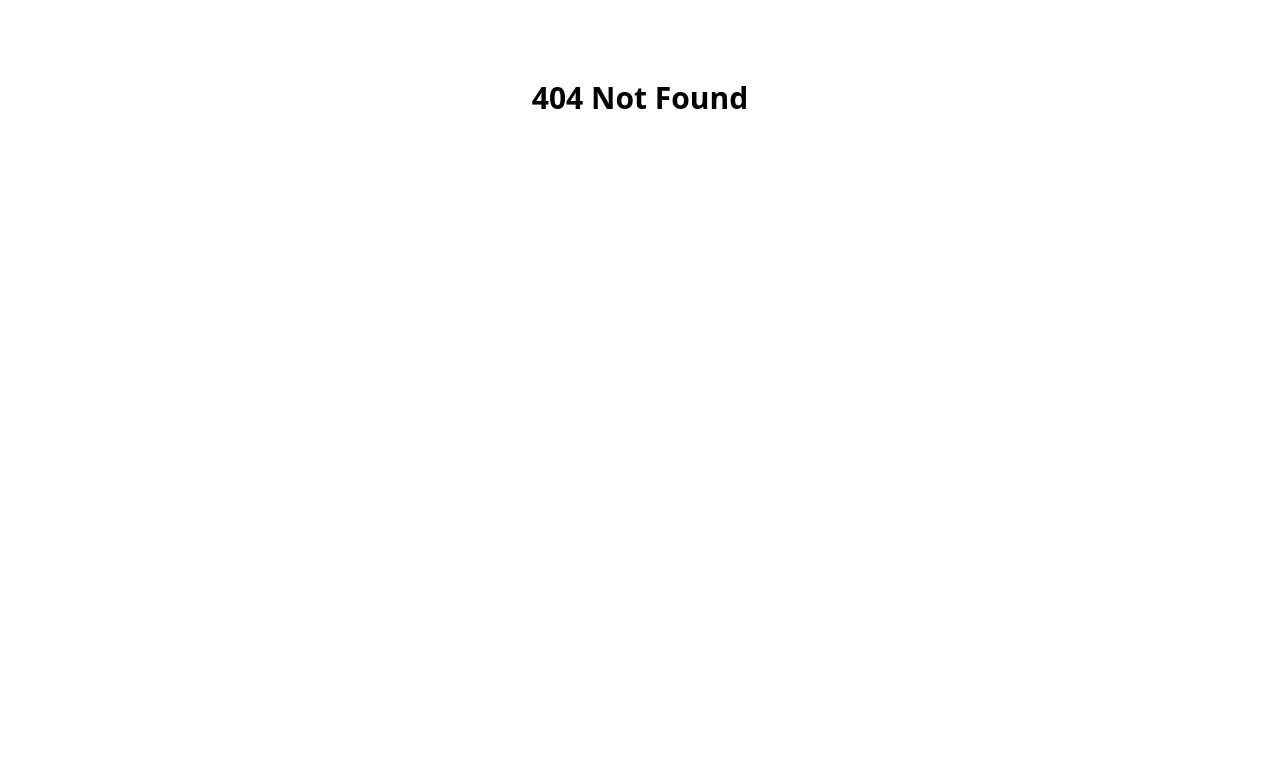
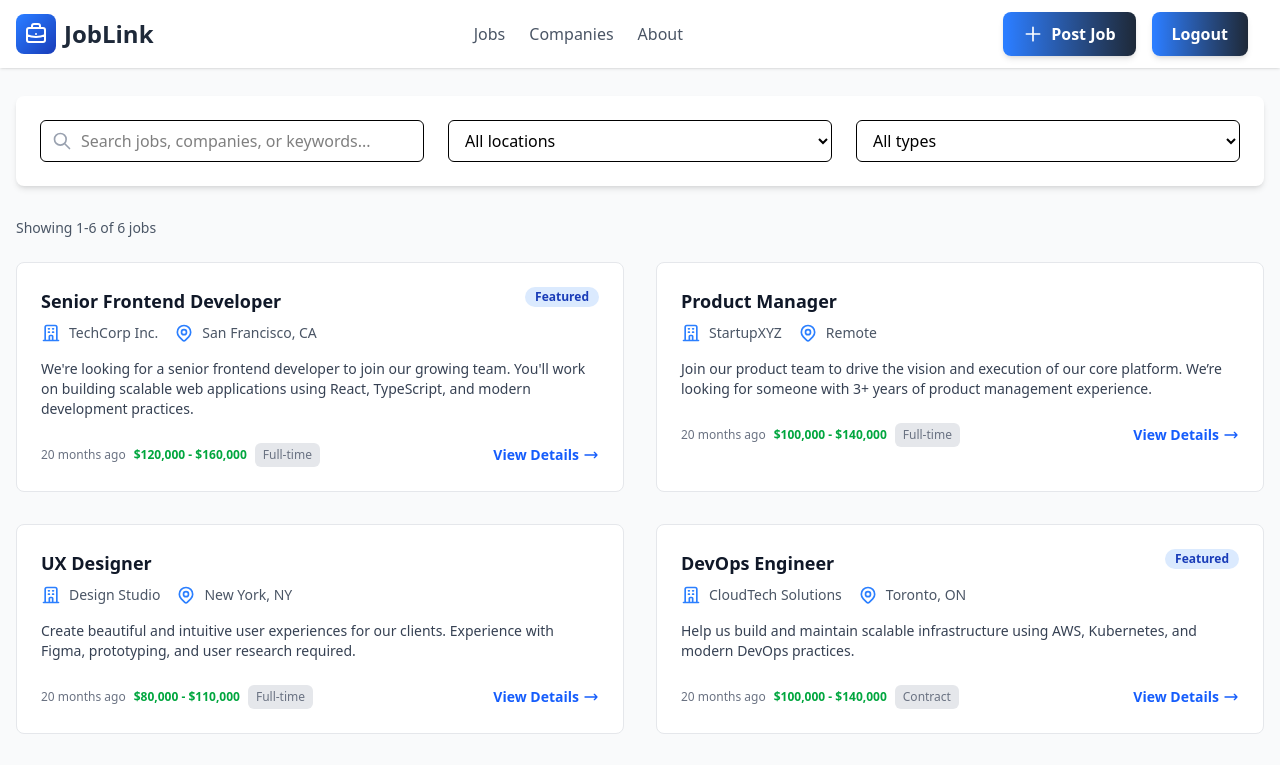
Before and after one commit to sripavantejb/Job-Web-Application, a React (Vite) app in the folder frontend/: page /jobs in a window 1280 px wide. Before the commit this address had no page. Shown: the top 765 px of the page. Built offline with nearby package versions, Linux system fonts and the light colour scheme.

Commit message:
added about page and jobfeed page

```diff
--- a/frontend/src/App.jsx
+++ b/frontend/src/App.jsx
@@ -4,6 +4,7 @@ import LoginForm from './components/LoginForm'
 import { Router, Routes, BrowserRouter, Route } from 'react-router-dom'
 import PostJob from './components/PostJob'
 import About from './components/About'
+import JobFeed from './components/JobFeed'
 
 function App() {
 
@@ -16,6 +17,7 @@ function App() {
         <Route path='*' element={<h1 className='text-center mt-20 text-3xl font-bold'>404 Not Found</h1>} />
         <Route path='/post' element={<PostJob></PostJob>}/>
         <Route path='/about' element={<About/>}/>
+        <Route path='/jobs' element={<JobFeed/>}/>
       </Routes>
     </BrowserRouter>
     </>
--- a/frontend/src/components/Header.jsx
+++ b/frontend/src/components/Header.jsx
@@ -4,12 +4,6 @@ import { Link, useNavigate } from 'react-router-dom';
 const BriefcaseIcon = () => (
   <svg xmlns="http://www.w3.org/2000/svg" className="h-6 w-6 text-white" fill="none" viewBox="0 0 24 24" stroke="currentColor" strokeWidth={2}>
     <path strokeLinecap="round" strokeLinejoin="round" d="M21 13.255A23.931 23.931 0 0112 15c-3.183 0-6.22-.62-9-1.745M16 6V4a2 2 0 00-2-2h-4a2 2 0 00-2 2v2m4 6h.01M5 20h14a2 2 0 002-2V8a2 2 0 00-2-2H5a2 2 0 00-2 2v10a2 2 0 002 2z" />
-  </svg>
-);
-
-const SearchIcon = () => (
-  <svg xmlns="http://www.w3.org/2000/svg" className="h-5 w-5 text-gray-400" fill="none" viewBox="0 0 24 24" stroke="currentColor" strokeWidth={2}>
-    <path strokeLinecap="round" strokeLinejoin="round" d="M21 21l-6-6m2-5a7 7 0 11-14 0 7 7 0 0114 0z" />
   </svg>
 );
 
@@ -60,14 +54,6 @@ function Header() {
 
           <div className="flex items-center space-x-4">
 
-            <div className="hidden md:flex relative items-center">
-              <span className="absolute left-3"><SearchIcon /></span>
-              <input
-                type="text"
-                placeholder="Search Jobs"
-                className="pl-10 pr-4 py-2 border rounded-md focus:outline-none focus:ring-2 focus:ring-blue-500"
-              />
-            </div>
 
             <button className="flex items-center space-x-2 px-5 py-2.5 text-white font-semibold bg-gradient-to-r from-blue-500 to-gray-800 rounded-lg shadow-md hover:opacity-90" onClick={handlePost}>
               <PlusIcon />
--- /dev/null
+++ b/frontend/src/components/JobFeed.jsx
@@ -0,0 +1,166 @@
+import React from 'react';
+import Header from './Header';
+
+function JobFeed() {
+    const jobListings = [
+        {
+            title: 'Senior Frontend Developer',
+            company: 'TechCorp Inc.',
+            location: 'San Francisco, CA',
+            description: "We're looking for a senior frontend developer to join our growing team. You'll work on building scalable web applications using React, TypeScript, and modern development practices.",
+            postedAgo: '20 months ago',
+            salary: '$120,000 - $160,000',
+            type: 'Full-time',
+            isFeatured: true,
+        },
+        {
+            title: 'Product Manager',
+            company: 'StartupXYZ',
+            location: 'Remote',
+            description: 'Join our product team to drive the vision and execution of our core platform. We’re looking for someone with 3+ years of product management experience.',
+            postedAgo: '20 months ago',
+            salary: '$100,000 - $140,000',
+            type: 'Full-time',
+            isFeatured: false,
+        },
+        {
+            title: 'UX Designer',
+            company: 'Design Studio',
+            location: 'New York, NY',
+            description: 'Create beautiful and intuitive user experiences for our clients. Experience with Figma, prototyping, and user research required.',
+            postedAgo: '20 months ago',
+            salary: '$80,000 - $110,000',
+            type: 'Full-time',
+            isFeatured: false,
+        },
+        {
+            title: 'DevOps Engineer',
+            company: 'CloudTech Solutions',
+            location: 'Toronto, ON',
+            description: 'Help us build and maintain scalable infrastructure using AWS, Kubernetes, and modern DevOps practices.',
+            postedAgo: '20 months ago',
+            salary: '$100,000 - $140,000',
+            type: 'Contract',
+            isFeatured: true,
+        },
+        {
+            title: 'Data Scientist',
+            company: 'AI Innovations',
+            location: 'London, UK',
+            description: 'Work with large datasets to extract insights and build machine learning models. Python, SQL, and statistics experience required.',
+            postedAgo: '20 months ago',
+            salary: '£60,000 - £85,000',
+            type: 'Full-time',
+            isFeatured: false,
+        },
+        {
+            title: 'Marketing Intern',
+            company: 'Growth Co.',
+            location: 'Remote',
+            description: 'Learn digital marketing while supporting our growth team. Great opportunity for students or recent graduates.',
+            postedAgo: '20 months ago',
+            salary: '$20/hour',
+            type: 'Internship',
+            isFeatured: false,
+        },
+    ];
+
+    return (
+        <>
+        <div className='mb-12'>
+          <Header/>
+        </div>
+
+        <div className="bg-gray-50 py-12">
+            <div className="container mx-auto px-4">
+
+                <div className="bg-white p-6 rounded-lg shadow-md mb-8">
+                    <div className="grid grid-cols-1 md:grid-cols-3 gap-6">
+                        <div className="relative">
+                            <div className="absolute inset-y-0 left-0 pl-3 flex items-center pointer-events-none">
+                                <svg xmlns="http://www.w3.org/2000/svg" className="h-5 w-5 text-gray-400" fill="none" viewBox="0 0 24 24" stroke="currentColor" strokeWidth={2}>
+                                    <path strokeLinecap="round" strokeLinejoin="round" d="M21 21l-6-6m2-5a7 7 0 11-14 0 7 7 0 0114 0z" />
+                                </svg>
+                            </div>
+                            <input
+                                type="text"
+                                placeholder="Search jobs, companies, or keywords..."
+                                className="w-full pl-10 pr-4 py-2 border rounded-md"
+                            />
+                        </div>
+                        <div>
+                            <select className="w-full py-2 px-3 border rounded-md">
+                                <option>All locations</option>
+                                <option>Remote</option>
+                                <option>New York, NY</option>
+                                <option>San Francisco, CA</option>
+                            </select>
+                        </div>
+                        <div>
+                            <select className="w-full py-2 px-3 border rounded-md">
+                                <option>All types</option>
+                                <option>Full-time</option>
+                                <option>Contract</option>
+                                <option>Internship</option>
+                            </select>
+                        </div>
+                    </div>
+                </div>
+
+                <div className="mb-6">
+                    <p className="text-sm text-gray-600">
+                        Showing 1-6 of 6 jobs
+                    </p>
+                </div>
+
+                <div className="grid grid-cols-1 md:grid-cols-2 gap-8">
+                    {jobListings.map((job, index) => (
+                        <div key={index} className="bg-white border border-gray-200 rounded-lg p-6 hover:shadow-lg transition-shadow duration-300">
+                            <div className="flex justify-between items-start">
+                                <h3 className="text-lg font-bold text-gray-900">{job.title}</h3>
+                                {job.isFeatured && (
+                                    <span className="bg-blue-100 text-blue-800 text-xs font-semibold px-2.5 py-0.5 rounded-full">
+                                        Featured
+                                    </span>
+                                )}
+                            </div>
+                            <div className="mt-2 flex items-center space-x-4 text-sm text-gray-600">
+                                <div className="flex items-center">
+                                    <svg xmlns="http://www.w3.org/2000/svg" className="h-5 w-5 text-blue-500" fill="none" viewBox="0 0 24 24" stroke="currentColor" strokeWidth={2}>
+                                        <path strokeLinecap="round" strokeLinejoin="round" d="M19 21V5a2 2 0 00-2-2H7a2 2 0 00-2 2v16m14 0h2m-2 0h-5m-9 0H3m2 0h5M9 7h1m-1 4h1m4-4h1m-1 4h1m-5 10v-5a1 1 0 011-1h2a1 1 0 011 1v5m-4 0h4" />
+                                    </svg>
+                                    <span className="ml-2">{job.company}</span>
+                                </div>
+                                <div className="flex items-center">
+                                    <svg xmlns="http://www.w3.org/2000/svg" className="h-5 w-5 text-blue-500" fill="none" viewBox="0 0 24 24" stroke="currentColor" strokeWidth={2}>
+                                        <path strokeLinecap="round" strokeLinejoin="round" d="M17.657 16.657L13.414 20.9a1.998 1.998 0 01-2.827 0l-4.244-4.243a8 8 0 1111.314 0z" />
+                                        <path strokeLinecap="round" strokeLinejoin="round" d="M15 11a3 3 0 11-6 0 3 3 0 016 0z" />
+                                    </svg>
+                                    <span className="ml-2">{job.location}</span>
+                                </div>
+                            </div>
+                            <p className="mt-4 text-sm text-gray-700">
+                                {job.description}
+                            </p>
+                            <div className="mt-6 flex justify-between items-center">
+                                <div className="flex items-center space-x-2 text-xs text-gray-500">
+                                    <span>{job.postedAgo}</span>
+                                    <span className="font-bold text-green-600">{job.salary}</span>
+                                    <span className="bg-gray-200 px-2 py-1 rounded-md">{job.type}</span>
+                                </div>
+                                <a href="#" className="text-sm font-semibold text-blue-600 hover:text-blue-800 flex items-center">
+                                    View Details
+                                    <svg xmlns="http://www.w3.org/2000/svg" className="h-4 w-4 ml-1" fill="none" viewBox="0 0 24 24" stroke="currentColor"><path strokeLinecap="round" strokeLinejoin="round" strokeWidth={2} d="M17 8l4 4m0 0l-4 4m4-4H3" /></svg>
+                                </a>
+                            </div>
+                        </div>
+                    ))}
+                </div>
+
+            </div>
+        </div>
+        </>
+    );
+}
+
+export default JobFeed;
```
Also changed, not shown: frontend/src/components/Jobs.jsx (deleted).
